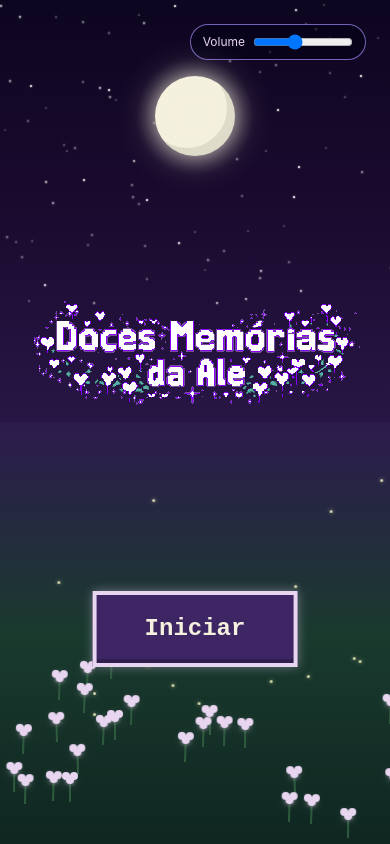
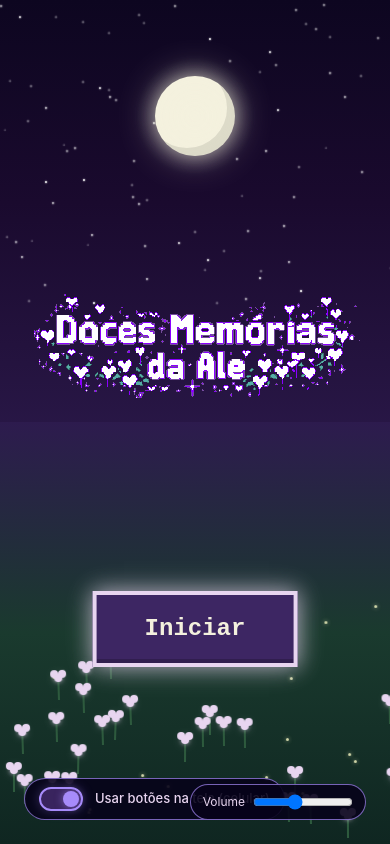
Before and after one commit to DiogoJP202/Ale, a React (Vite) app: page / in a window 390 px wide. Built offline with nearby package versions, Linux system fonts and the light colour scheme.

Commit message:
Porte para mobile aplicado

```diff
--- a/index.html
+++ b/index.html
@@ -4,7 +4,7 @@
     <head>
       <meta charset="UTF-8" />
       <meta name="viewport" content="width=device-width, initial-scale=1.0" />
-      <title>Tela inicial do jogo 2D</title>
+      <title>🧡 Feliz Aniversário, Alezinha! 🧡</title>
     </head>
 
     <body>
--- a/src/app/App.tsx
+++ b/src/app/App.tsx
@@ -1,12 +1,36 @@
-import React, { useState } from "react";
+import React, { useState, useEffect } from "react";
 import { GameMenu } from "./components/GameMenu";
 import { GameScene } from "./components/GameScene";
 
+const STORAGE_MOBILE_CONTROLS = "campo-iluminado-mobile-controls";
+
 type Screen = "menu" | "game";
+
+function readMobileControls(): boolean {
+  try {
+    const v = localStorage.getItem(STORAGE_MOBILE_CONTROLS);
+    if (v === "0" || v === "false") return false;
+    return true; /* default true quando não há valor guardado */
+  } catch {
+    return true;
+  }
+}
 
 export default function App() {
   const [screen, setScreen] = useState<Screen>("menu");
   const [bgmVolume, setBgmVolume] = useState(0.4);
+  const [mobileControls, setMobileControls] = useState(true);
+
+  useEffect(() => {
+    setMobileControls(readMobileControls());
+  }, []);
+
+  const handleMobileControlsChange = (enabled: boolean) => {
+    setMobileControls(enabled);
+    try {
+      localStorage.setItem(STORAGE_MOBILE_CONTROLS, enabled ? "1" : "0");
+    } catch {}
+  };
 
   return (
     <div className="size-full">
@@ -15,11 +39,14 @@ export default function App() {
           onStart={() => setScreen("game")}
           volume={bgmVolume}
           onChangeVolume={setBgmVolume}
+          mobileControls={mobileControls}
+          onMobileControlsChange={handleMobileControlsChange}
         />
       ) : (
         <GameScene
           onBackToMenu={() => setScreen("menu")}
           volume={bgmVolume}
+          mobileControls={mobileControls}
         />
       )}
     </div>
--- a/src/app/components/GameMenu.tsx
+++ b/src/app/components/GameMenu.tsx
@@ -5,9 +5,11 @@ interface Props {
   onStart: () => void;
   volume: number;
   onChangeVolume: (value: number) => void;
+  mobileControls: boolean;
+  onMobileControlsChange: (enabled: boolean) => void;
 }
 
-export function GameMenu({ onStart, volume, onChangeVolume }: Props) {
+export function GameMenu({ onStart, volume, onChangeVolume, mobileControls, onMobileControlsChange }: Props) {
   const [showButton, setShowButton] = useState(false);
   const bgmRef = useRef<HTMLAudioElement | null>(null);
 
@@ -135,22 +137,24 @@ export function GameMenu({ onStart, volume, onChangeVolume }: Props) {
         />
       </div>
 
-      {/* Controlo de volume (apenas no menu inicial) */}
-      <div
-        style={{
-          position: "absolute",
-          top: 24,
-          right: 24,
-          padding: "8px 12px",
-          borderRadius: 999,
-          background: "rgba(7,3,26,0.8)",
-          border: "1px solid rgba(167,139,250,0.7)",
-          display: "flex",
-          alignItems: "center",
-          gap: 8,
-        }}
-      >
-        <span style={{ color: "#e8d5f0", fontSize: 12 }}>Volume</span>
+      {/* Opção de botões no celular — canto inferior esquerdo */}
+      <div className="menu-controls-bottom-left">
+        <label className="menu-switch-label">
+          <input
+            type="checkbox"
+            className="menu-switch-input"
+            checked={mobileControls}
+            onChange={(e) => onMobileControlsChange(e.target.checked)}
+          />
+          <span className="menu-switch-track" aria-hidden />
+          <span className="menu-switch-text">Usar botões na tela (celular)</span>
+        </label>
+      </div>
+
+      {/* Volume — canto inferior direito */}
+      <div className="menu-controls-bottom-right">
+        <div className="menu-volume-box">
+          <span className="menu-volume-label">Volume</span>
           <input
             type="range"
             min={0}
@@ -158,8 +162,9 @@ export function GameMenu({ onStart, volume, onChangeVolume }: Props) {
             step={0.05}
             value={volume}
             onChange={(e) => onChangeVolume(parseFloat(e.target.value))}
-          style={{ width: 100 }}
+            className="menu-volume-slider"
           />
+        </div>
       </div>
 
       {/* Botão de início */}
--- a/src/app/styles/game-menu.css
+++ b/src/app/styles/game-menu.css
@@ -242,6 +242,104 @@
   }
 }
 
+/* Controlos do menu — cantos inferiores, acima do título e do botão */
+.menu-controls-bottom-left {
+  position: absolute;
+  bottom: 24px;
+  left: 24px;
+  z-index: 30;
+  pointer-events: auto;
+}
+
+.menu-controls-bottom-right {
+  position: absolute;
+  bottom: 24px;
+  right: 24px;
+  z-index: 30;
+  pointer-events: auto;
+}
+
+.menu-volume-box {
+  padding: 8px 12px;
+  border-radius: 999px;
+  background: rgba(7, 3, 26, 0.9);
+  border: 1px solid rgba(167, 139, 250, 0.7);
+  display: flex;
+  align-items: center;
+  gap: 8px;
+}
+
+.menu-volume-label {
+  color: #e8d5f0;
+  font-size: 12px;
+}
+
+.menu-volume-slider {
+  width: 100px;
+}
+
+/* Switch “Usar botões na tela” */
+.menu-switch-label {
+  display: flex;
+  align-items: center;
+  gap: 12px;
+  padding: 8px 14px;
+  border-radius: 999px;
+  background: rgba(7, 3, 26, 0.9);
+  border: 1px solid rgba(167, 139, 250, 0.7);
+  color: #e8d5f0;
+  font-size: 13px;
+  cursor: pointer;
+  user-select: none;
+  -webkit-tap-highlight-color: transparent;
+}
+
+.menu-switch-input {
+  position: absolute;
+  opacity: 0;
+  width: 0;
+  height: 0;
+  pointer-events: none;
+}
+
+.menu-switch-track {
+  position: relative;
+  flex-shrink: 0;
+  width: 44px;
+  height: 24px;
+  border-radius: 999px;
+  background: rgba(61, 38, 99, 0.8);
+  border: 2px solid #5a3a8a;
+  transition: background 0.2s, border-color 0.2s, box-shadow 0.2s;
+}
+
+.menu-switch-track::after {
+  content: "";
+  position: absolute;
+  top: 2px;
+  left: 2px;
+  width: 16px;
+  height: 16px;
+  border-radius: 50%;
+  background: #a78bfa;
+  box-shadow: 0 0 8px rgba(167, 139, 250, 0.6);
+  transition: transform 0.2s ease;
+}
+
+.menu-switch-input:checked + .menu-switch-track::after {
+  transform: translateX(20px);
+}
+
+.menu-switch-input:checked + .menu-switch-track {
+  background: rgba(61, 38, 99, 0.95);
+  border-color: #a78bfa;
+  box-shadow: 0 0 12px rgba(167, 139, 250, 0.3);
+}
+
+.menu-switch-text {
+  flex-shrink: 0;
+}
+
 /* Botão de início */
 .start-button {
   position: absolute;
--- a/src/app/styles/game-scene.css
+++ b/src/app/styles/game-scene.css
@@ -14,6 +14,15 @@
   image-rendering: crisp-edges;
 }
 
+/* Overlay para toque em itens (mobile): fica acima da dica, abaixo dos botões */
+.game-tap-overlay {
+  position: absolute;
+  inset: 0;
+  z-index: 12;
+  pointer-events: auto;
+  touch-action: none;
+}
+
 /* HUD - informações na tela */
 .game-hud {
   position: absolute;
@@ -22,7 +31,7 @@
   transform: translateX(-50%);
   display: flex;
   gap: 16px;
-  z-index: 10;
+  z-index: 20;
   pointer-events: none;
 }
 
@@ -68,7 +77,7 @@
   font-family: monospace;
   font-size: 14px;
   cursor: pointer;
-  z-index: 10;
+  z-index: 20;
   transition: color 0.2s, border-color 0.2s, box-shadow 0.2s;
   letter-spacing: 1px;
 }
@@ -94,6 +103,7 @@
   animation: hintFadeOut 1s ease-in-out 4s forwards;
 }
 
+
 .hint-row {
   color: #c4a8d8;
   font-family: monospace;
@@ -116,7 +126,7 @@
   display: flex;
   justify-content: space-between;
   padding: 0 24px;
-  z-index: 10;
+  z-index: 20;
   pointer-events: none;
 }
 
```
Also changed, not shown: src/app/components/GameScene.tsx (+118 -4 lines). Lines whose indentation alone changed are shown as unchanged.
